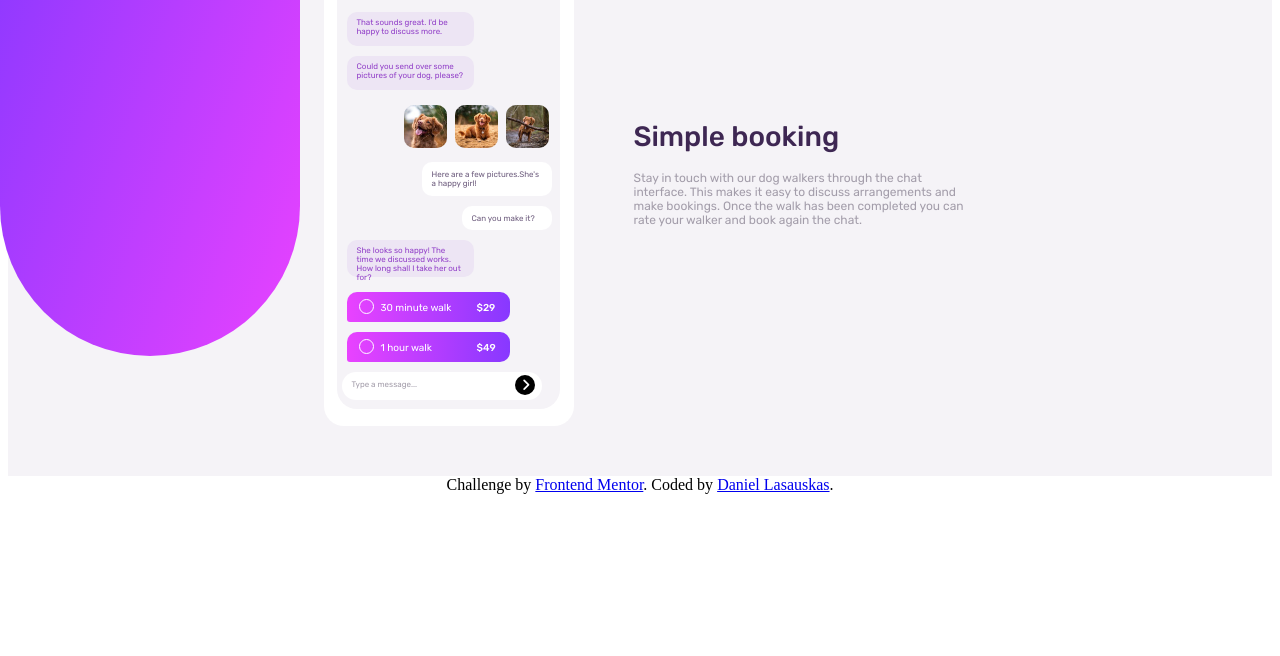
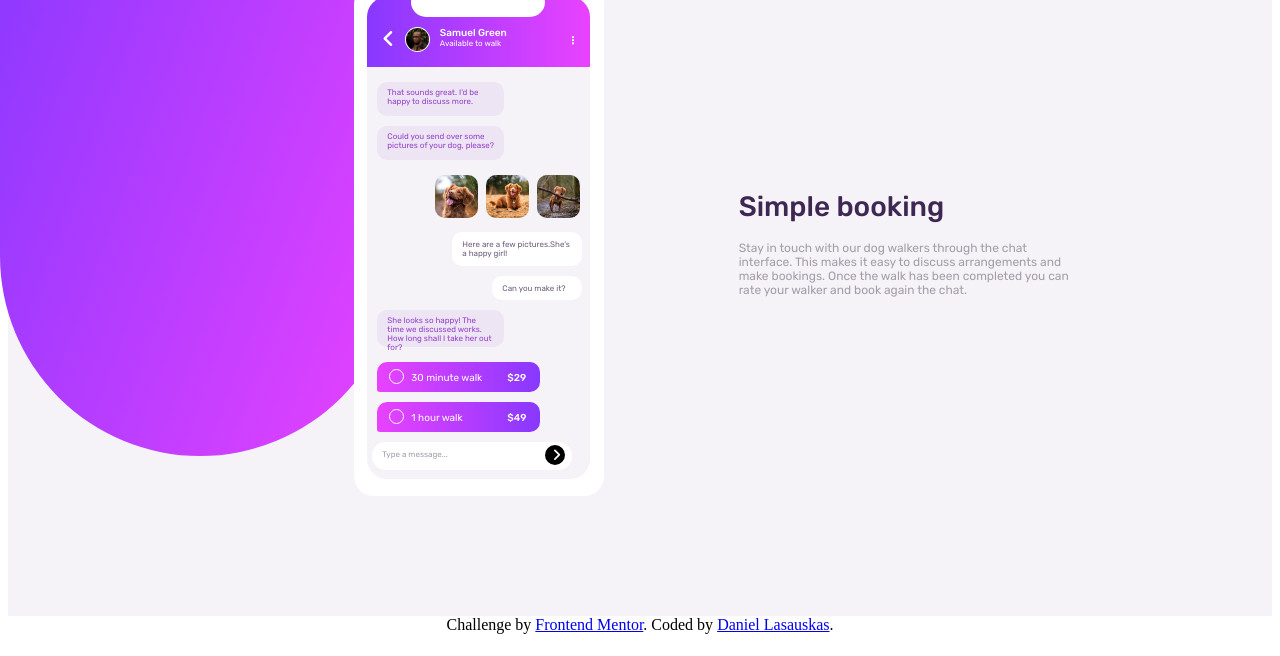
Before and after one commit to danlsk1986/Chat-app-CSS-illustration, a plain HTML site: page index.html in a window 1280 px wide. Shown: the part 144-800 px from the top of the page. Drawn offline with Linux system fonts and the light colour scheme.

Commit message:
more changes

```diff
--- a/css/estilos.css
+++ b/css/estilos.css
@@ -302,12 +302,12 @@ html {
 
     .curve{
       position: absolute;
-      width: 300px;
-      height: 500px;
+      width: 400px;
+      height: 600px;
       background: linear-gradient(110deg, hsl(264, 100%, 61%), hsl(293, 100%, 63%));
       top: 0;
       left: 0px;
-      border-radius: 0 0 150px 150px;
+      border-radius: 0 0 200px 200px;
       z-index: 1;
     }
 
@@ -315,10 +315,10 @@ html {
         position: relative;
         display: flex;
         flex-direction: row;
-        justify-content: center;
+        justify-content: space-evenly;
         align-items: center;
         font-family: 'Rubik', sans-serif;
-        padding: 50px 0;
+        padding: 120px 0;
         font-size: 16px;
         background-color: hsl(270, 20%, 96%);
     }
@@ -330,7 +330,7 @@ html {
       background-color: #ffffff;
       border-radius: 20px 20px;
       margin-top: 0px;
-      /* left: -62px;      */
+      left: 136px;
       z-index: 2;
     }
 
```
